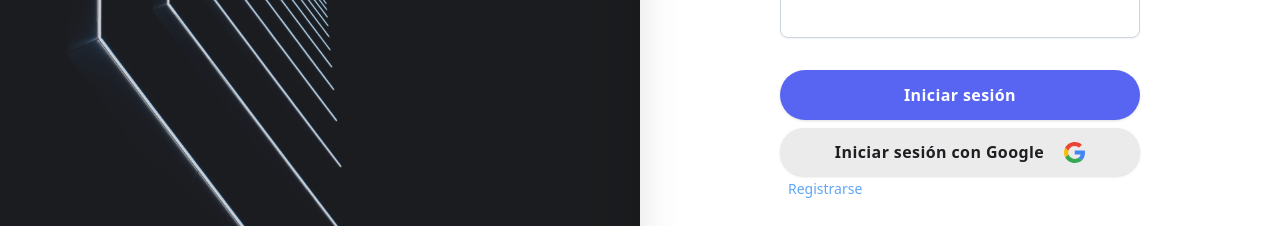
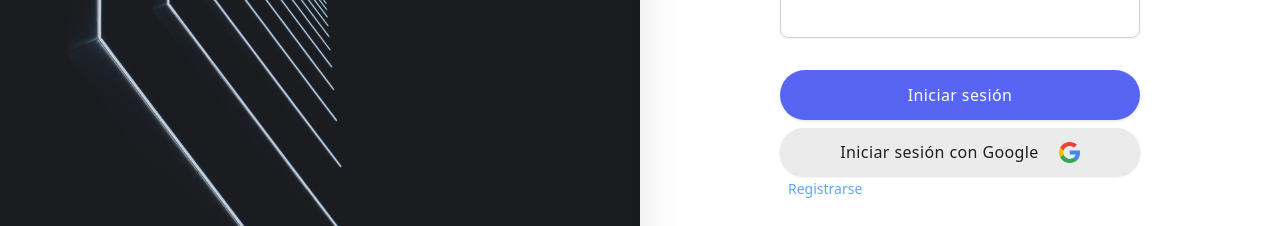
Before and after one commit to Ignaciofabian93/mern-group-project, a React (Vite) app: page /login in a window 1280 px wide. Shown: the part 452-678 px from the top of the page. Built offline with nearby package versions, Linux system fonts and the light colour scheme; no server answers.

Commit message:
login y registro cambios

```diff
--- a/src/components/Buttons/Button.jsx
+++ b/src/components/Buttons/Button.jsx
@@ -9,7 +9,7 @@ export const Button = ({ text, onClick }) => {
         "bg-[#5865F2] text-white",
         "h-[50px] w-[360px] leanding",
         "rounded-full",
-        "font-semibold tracking-wide",
+        "font-medium tracking-wide",
         "cursor-pointer",
         "inline-flex items-center justify-center",
         "relative shadow",
--- a/src/components/Buttons/ButtonGoogle.jsx
+++ b/src/components/Buttons/ButtonGoogle.jsx
@@ -11,7 +11,7 @@ const ButtonGoogle = ({ text, onClick }) => {
           "bg-[#EBEBEB] text-[#1E1F22]",
           "py-3 w-[360px] leading",
           "rounded-full",
-          "font-semibold tracking-wide",
+          "font-medium tracking-wide",
           "cursor-pointer",
           "inline-flex items-center justify-center",
           "relative shadow",
```
